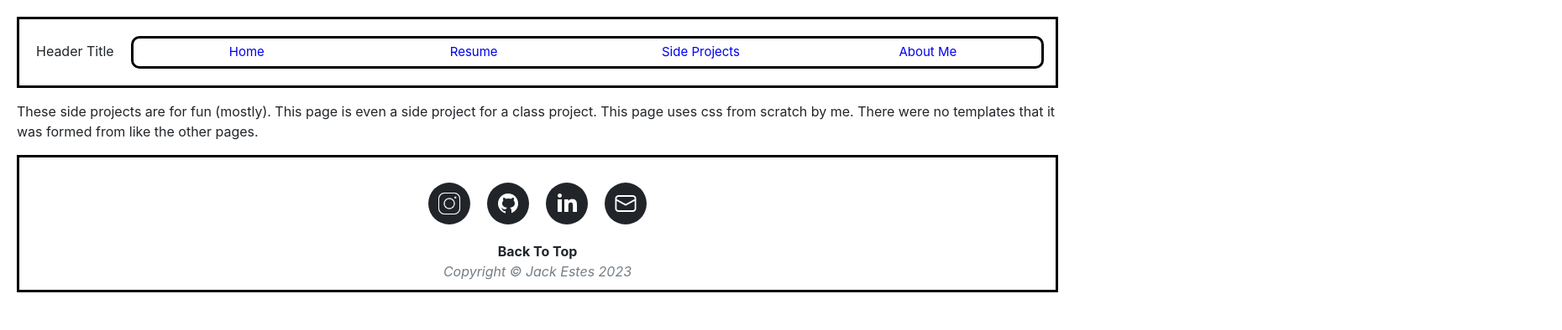
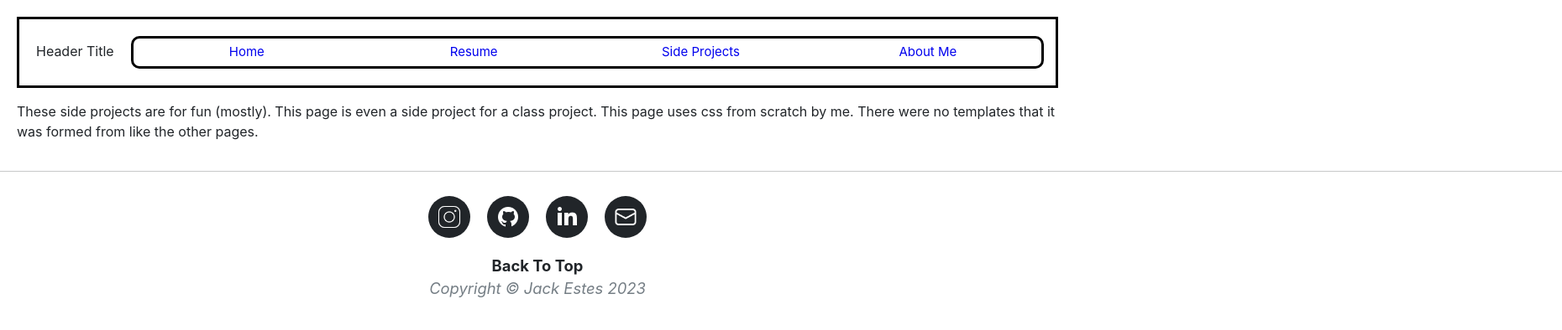
Before and after one commit to JackEstes06/BYU_IS201_WebDevProject, a plain HTML site: page html/side-projects.html in a window 1280 px wide. Shown: the whole page at 84% size, 1860 px wide, since content can reach past the window. Drawn offline with Linux system fonts and the light colour scheme.

Commit message:
Footer fully custom styled

```diff
--- a/css/fromScratchStyles.css
+++ b/css/fromScratchStyles.css
@@ -6,10 +6,10 @@ header {
 footer {
     padding: 10px;
     margin-top: 10px;
-    border: solid black 3px;
     display: flex;
     flex-direction: column;
     align-items: center;
+    font-size: 1.15rem;
 }
 body {
     margin: 10px;
@@ -23,6 +23,14 @@ body {
 }
 a {
     text-decoration: none;
+}
+hr {
+    width: 200%;
+    margin-left: -50%;
+    color: inherit;
+    border: 0;
+    border-top: 1px solid;
+    opacity: 0.25;
 }
 
 /* Style the button that is used to open and close the collapsible content */
--- a/html/side-projects.html
+++ b/html/side-projects.html
@@ -29,7 +29,9 @@
     </header>
 
     <p>These side projects are for fun (mostly). This page is even a side project for a class project. This page uses css from scratch by me. There were no templates that it was formed from like the other pages.</p>
+
     <footer class="footer">
+        <hr/>
         <div class="icons">
             <div class="icons-item-1">
                 <a href="https://www.instagram.com/jtestes10/" target="_blank">
```
